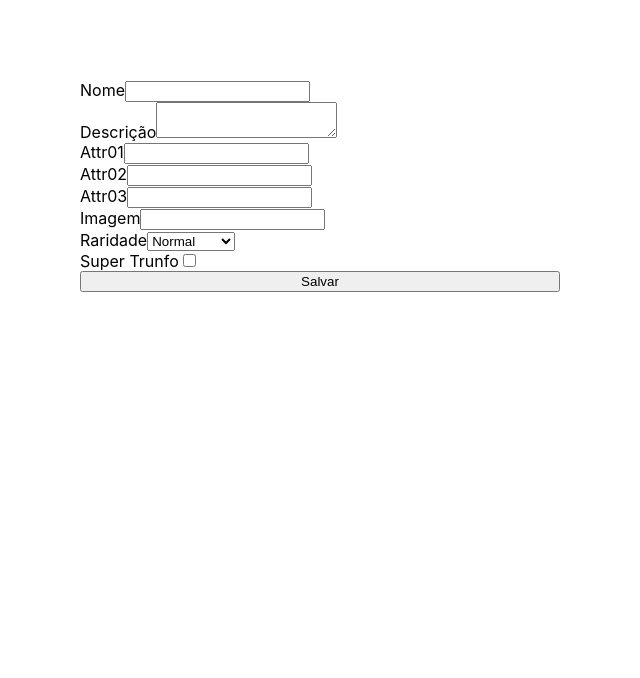
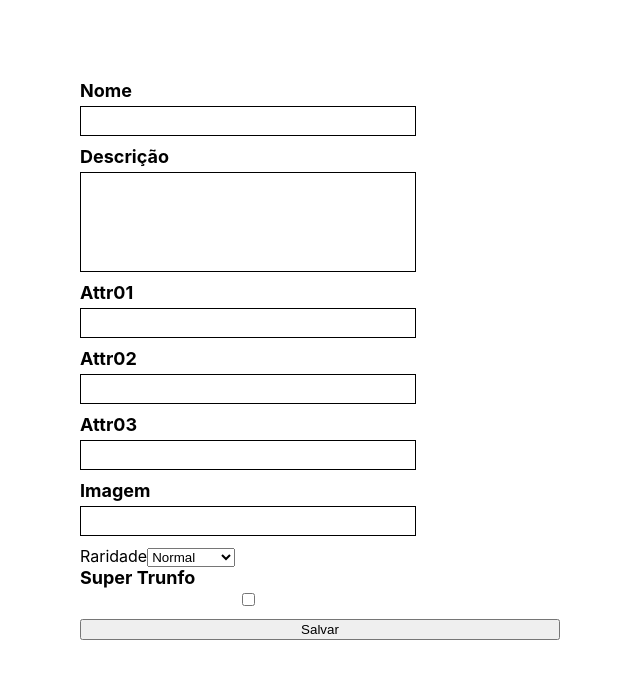
Before and after one commit to Guthias/tryunfo, a React (Create React App) app: page / in a window 1280 px wide. Shown: the top 678 px of the page, without its empty margins (0-640 px from the left). Built offline with nearby package versions, Linux system fonts and the light colour scheme.

Commit message:
style: styling create-card-area inputs

```diff
--- a/src/components/Input.jsx
+++ b/src/components/Input.jsx
@@ -7,13 +7,19 @@ export default class Input extends Component {
 
     return (
       <div>
-        <label htmlFor={ id }>
+        <label className="create-card-label" htmlFor={ id }>
           { title }
 
           {
             type === 'textarea'
-              ? <textarea id={ id } data-testid={ `${id}-input` } />
-              : <input type={ type } id={ id } data-testid={ `${id}-input` } />
+              ? <textarea className="create-card-textarea" id={ id } data-testid={ `${id}-input` } />
+              : (
+                <input
+                  className="create-card-input"
+                  type={ type }
+                  id={ id }
+                  data-testid={ `${id}-input` }
+                />)
           }
         </label>
       </div>
--- a/src/index.css
+++ b/src/index.css
@@ -22,3 +22,30 @@ code {
   display: flex;
   flex-direction: column;
 }
+
+.create-card-input {
+  border: 1px solid black;
+  padding: 5px 10px;
+  font-size: 16px;
+  outline: none;
+  margin-top: 5px;
+}
+
+.create-card-textarea {
+  border: 1px solid black;
+  resize: none;
+  height: 100px;
+  padding: 5px 10px;
+  font-size: 16px;
+  outline: none;
+  margin-top: 5px;
+}
+
+.create-card-label {
+  display: flex;
+  flex-direction: column;
+  width: 70%;
+  font-size: 18px;
+  margin-bottom: 10px;
+  font-weight: 700;
+}
```
